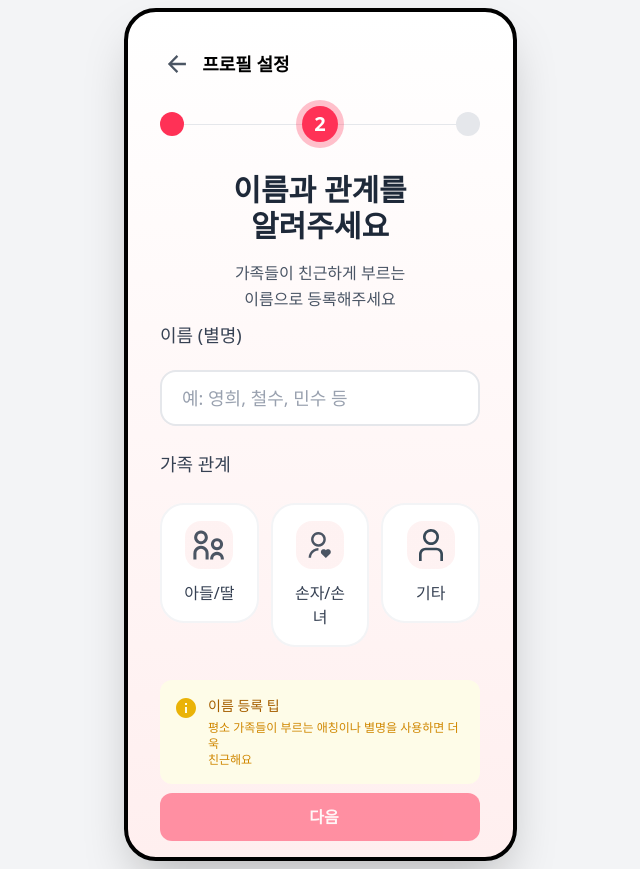
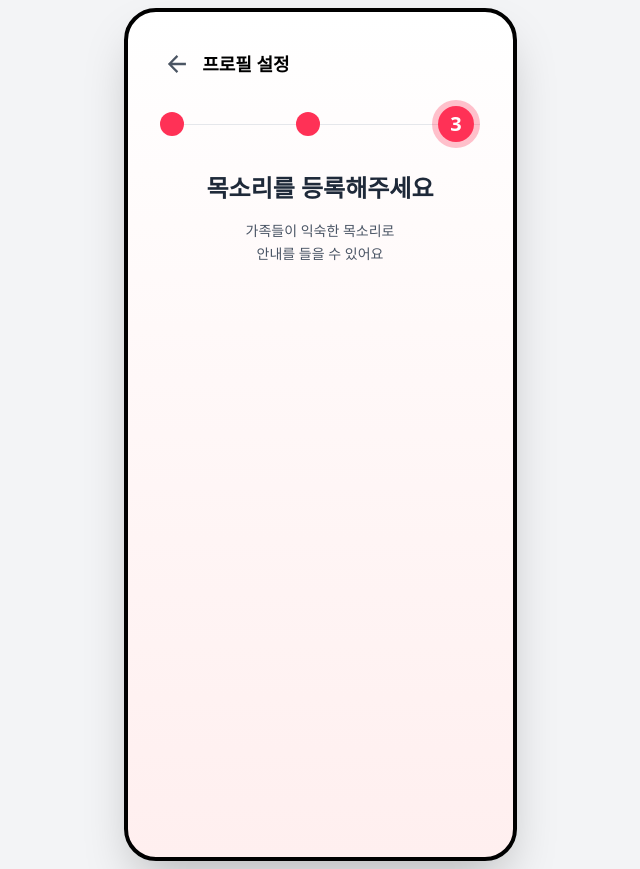
Before and after one commit to Sonjuz/frontend, a React (Vite) app: page /register/profile in a window 1280 px wide. Shown: the whole page, without its empty margins (320-960 px from the left). Built offline with nearby package versions, Linux system fonts and the light colour scheme.

Commit message:
feat: 목소리 등록 안내 상단 문구 추가

```diff
--- a/src/pages/register/ProfileRegisterPage.jsx
+++ b/src/pages/register/ProfileRegisterPage.jsx
@@ -30,7 +30,7 @@ const ProfileRegisterHeader = () => {
 };
 
 export default function RegisterPage() {
-  const [currentStep, setCurrentStep] = useState(1);
+  const [currentStep, setCurrentStep] = useState(2);
   const steps = [1, 2, 3];
 
   const handleNextStep = () => {
--- a/src/pages/register/components/step/VoiceRegister.jsx
+++ b/src/pages/register/components/step/VoiceRegister.jsx
@@ -1,3 +1,16 @@
 export default function VoiceRegister() {
-  return <div>VoiceRegister</div>;
+  return (
+    <div className='w-80'>
+      <div className='text-center'>
+        <p className='mb-4 text-2xl font-bold text-gray-800'>
+          목소리를 등록해주세요
+        </p>
+        <p className='text-sm leading-relaxed text-gray-600'>
+          가족들이 익숙한 목소리로
+          <br />
+          안내를 들을 수 있어요
+        </p>
+      </div>
+    </div>
+  );
 }
```
